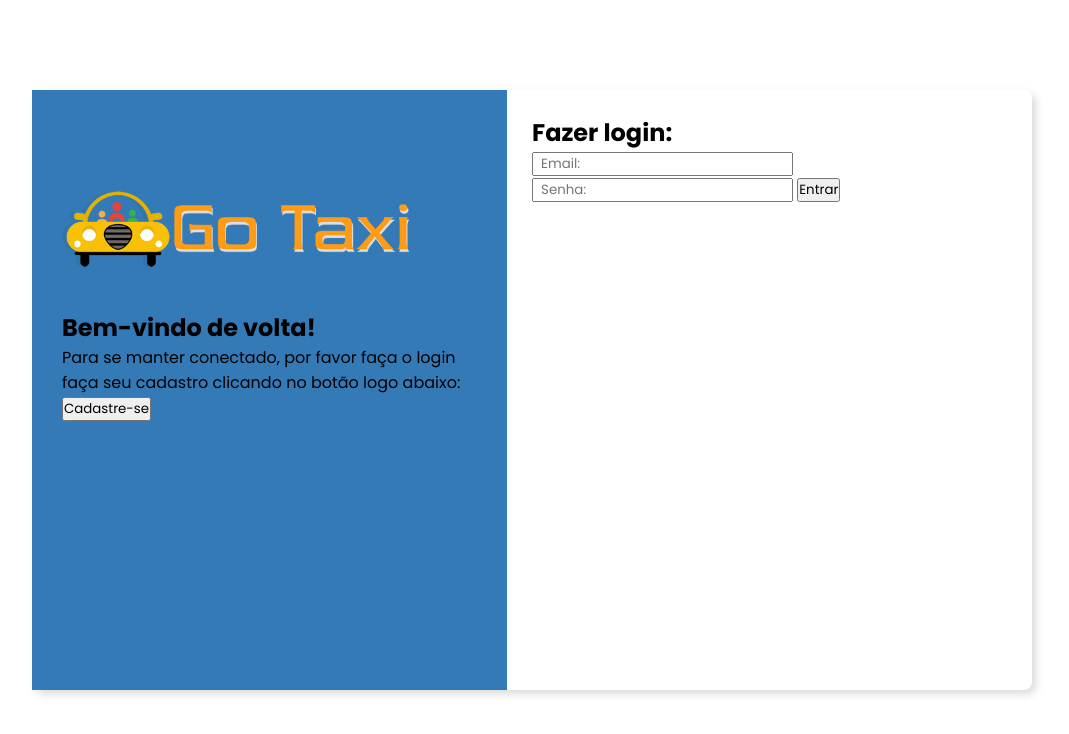
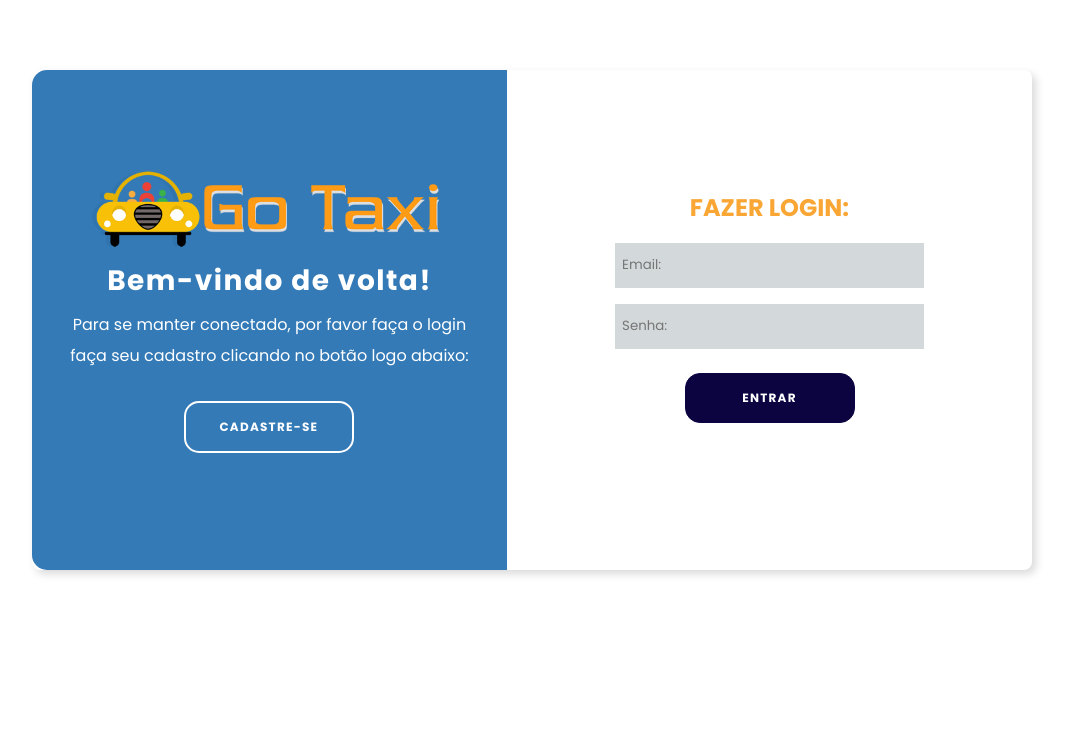
Before and after one commit to Milenagms/emCSS, a plain HTML site: page goTaxi/index.html in a window 1280 px wide. Shown: the whole page, without its empty margins (108-1177 px from the left). Drawn offline with Linux system fonts and the light colour scheme.

Commit message:
alterando o CSS

```diff
--- a/goTaxi/css/style.css
+++ b/goTaxi/css/style.css
@@ -8,11 +8,11 @@
 }
 section{
     width: 1000px;
-    height: 600px;
+    height: 500px;
     display: flex;
     background-color: #fff;
     border-radius: 8px;
-    margin-top: 90px;
+    margin-top: 70px;
     margin-left: auto;
     margin-right: auto;
     box-shadow: 4px 4px 8px rgba(0, 0, 0, 0.15);
@@ -22,26 +22,116 @@ section .imgBx{
     position: relative;
     width: 100%;
     height: 30%;
-
 }
 
 .content{
     width: 475px;
-    margin-left: 25px;
-    margin-top: 25px;
     display: table;
     float: left;
     box-sizing: border-box;
 }
 
 .first-content{
-    padding: 100px  30px;
+    padding: 10%  23.5px;
     background-color:  #337ab7;
-    height: 600px;
+    height: 500px;
     margin-top: 0px;
     margin-left: 0px;
+    border-top-left-radius: 15px;
+    border-bottom-left-radius: 15px;
+    color: #fff;
+    box-sizing: border-box;
+
+}
+.second-content{
+    width: 525px;
+    padding: 12% 10%;
 }
 
 .logo{
     max-width: 350px;
+    margin: 0 36px;
 }
+
+.contentBx h2{
+    font-size: 28px;
+    text-align: center;
+    letter-spacing: 1.50px;
+    padding-bottom: 10px;
+}
+
+.contentBx p{
+    text-align: center;
+    padding-bottom: 3px;
+}
+
+.btn {
+    color: #fff;
+    font-size: 12px;
+    font-weight: bold;
+    text-transform: uppercase;
+    border-radius: 15px;
+    padding: 15px 30px;
+    cursor: pointer;
+    width: 170px;
+    align-self: center;
+    border: none;
+    margin-top: 1rem;
+    letter-spacing: 1.25px;
+}
+
+.btn-primary {
+    background-color: transparent;
+    border: 2px solid #fff;
+    transition: background-color .5s;
+    margin: 7% 30% 0 30% ;
+
+}
+
+.btn-primary:hover {
+    background-color: #fff;
+    color: #0b0441;
+}
+
+.form {
+    display: flex;
+    flex-direction: column;
+    width: 100%;
+}
+
+.form input {
+    height: 45px;
+    width: 100%;
+    border: none;
+    background-color: #d3d8da;
+}
+
+.label-input {
+    position: relative;
+    background-color: #d3d8da;
+    display: flex;
+    align-items: center;
+    margin: 8px;
+}
+
+.btn-second {
+    background-color: #0b0441;
+    border: 1px solid #0b0441;
+    transition: background-color .5s;
+    margin-top: 5%
+}
+
+.btn-second:hover {
+    background-color: #fff;
+    border: 2px solid #0b0441;
+    color: #0b0441;
+}
+
+.title-second{
+    position: relative;
+    color: #f9a635;
+    max-width: 100%;
+    text-align: center;
+    text-transform: uppercase;
+    margin-bottom: 3%;
+}
--- a/goTaxi/index.html
+++ b/goTaxi/index.html
@@ -23,7 +23,7 @@
                 <button id="" class="btn btn-primary ">Cadastre-se</button>
             </div>
         </div>
-        <div class=" content ">
+        <div class=" content second-content">
             <div class="box-second">
                 <h2 class="title-second">Fazer login:</h2>
                 <form action="" class="form">
@@ -37,5 +37,6 @@
                 </form>
             </div>
         </div>
+
     </section>
 </body>
```
Also changed, not shown: goTaxi/js/main.js (+14 -0 lines).
